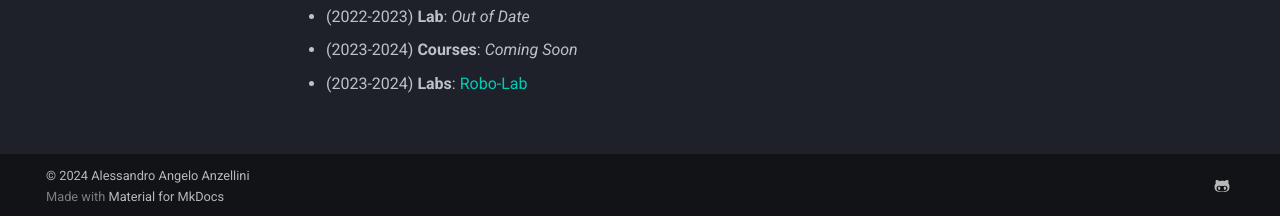
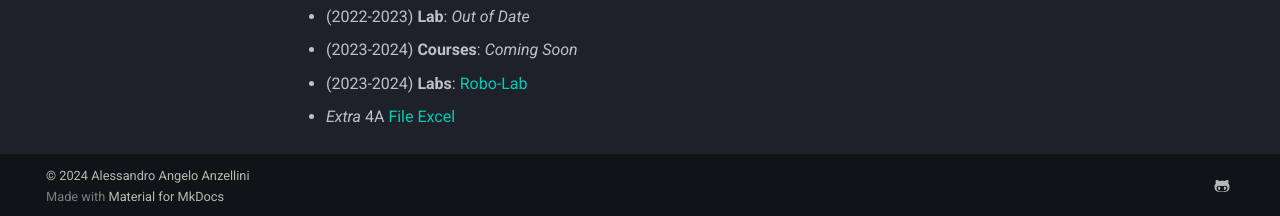
Before and after one commit to Alexanderis1/Teaching, an MkDocs documentation site: the page built from docs/index.md, in a window 1280 px wide and 1046 px high. Shown: the part 827-1043 px from the top of the window. Built offline with MkDocs 1.6.1 and Material for MkDocs 9.7.7, drawn with Linux system fonts in a browser that asks for light colours.

Commit message:
Update index.md

```diff
--- a/docs/index.md
+++ b/docs/index.md
@@ -31,3 +31,4 @@
 - (2022-2023) **Lab**: *Out of Date*
 - (2023-2024) **Courses**: *Coming Soon*
 - (2023-2024) **Labs**: [Robo-Lab](https://alexanderis1.github.io/robot-lab/)
+- *Extra* 4A [File Excel](media/Quotazioni_Fantacalcio_Stagione_2023_24.xlsx)
```
